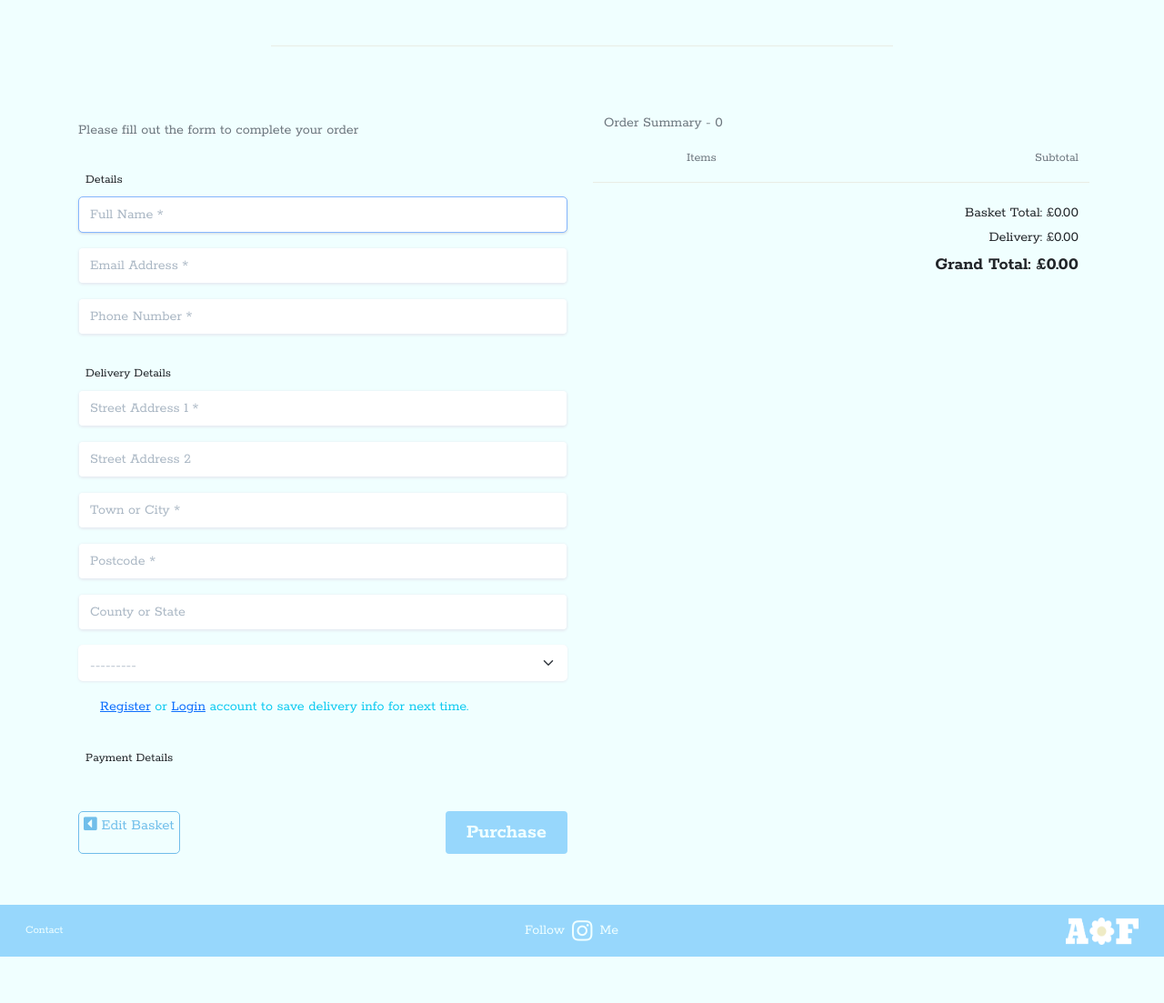
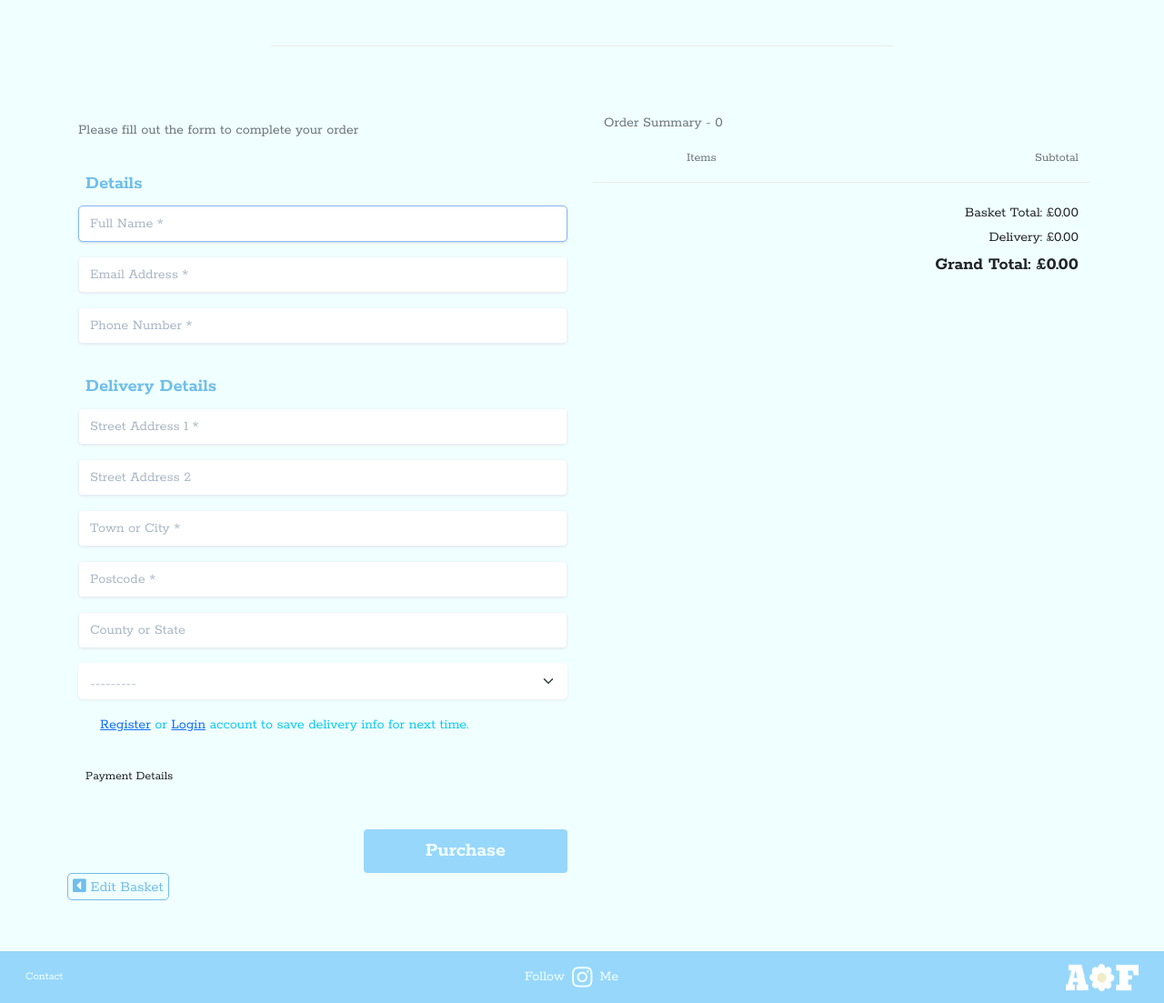
Before and after one commit to DevSteg/ab_flo_art, a Django app: template checkout/templates/checkout/checkout.html in a window 1280 px wide. Shown: the part 216-1319 px from the top of the page at 91% size. Before the commit the page ends 1268 px from the top, so only its background shows below. Run offline with Django 3.2, Linux system fonts and the light colour scheme; the template is opened without the code that fills it: values that come from a table or form of the project are taken from there, others are empty; some libraries are stand-ins or nearby versions.

Commit message:
Refactored the form buttons code

```diff
--- a/checkout/templates/checkout/checkout.html
+++ b/checkout/templates/checkout/checkout.html
@@ -21,13 +21,13 @@
             <form action="{% url 'checkout' %}" method="POST" id="payment-form">
                 {% csrf_token %}
                 <fieldset>
-                    <legend class="fieldset-label small text-black mt-3 px-2 w-auto">Details</legend>
+                    <legend class="fieldset-label text-bold text-sky mt-3 px-2 w-auto">Details</legend>
                     {{ order_form.full_name | as_crispy_field }}
                     {{ order_form.email | as_crispy_field }}
                     {{ order_form.phone_number | as_crispy_field }}
                 </fieldset>
                 <fieldset>
-                    <legend class="fieldset-label small text-black mt-3 px-2 w-auto">Delivery Details</legend>
+                    <legend class="fieldset-label text-bold text-sky mt-3 px-2 w-auto">Delivery Details</legend>
                     {{ order_form.street_address1 | as_crispy_field }}
                     {{ order_form.street_address2 | as_crispy_field }}
                     {{ order_form.town_city | as_crispy_field }}
@@ -36,7 +36,8 @@
                     {{ order_form.country | as_crispy_field }}
                     <div class="form-check form-check-inline float-right mr-0">
                         {% if user.is_authenticated %}
-                        <label for="save-info" class="form-check-label"> Save delivery info to your account?</label>
+                        <label for="save-info" class="form-check-label text-sky"> Save delivery info to your
+                            account?</label>
                         <input type="checkbox" class="form-check-input ml-2 mr-0" id="save-info" name="save-info">
                         {% else %}
                         <label class="form-check-label" for="save-info">
@@ -58,13 +59,13 @@
                     <input type="hidden" value="{{ client_secret }}" name="client_secret">
                 </fieldset>
                 <div class="row mt-4 mb-5">
-                    <div class="col-12 d-flex justify-content-between">
-                        <a href="{% url 'basket' %}" class="back-btn col-4 text-start">
-                            <span class="small"><i class="fas fa-caret-square-left"></i> Edit Basket</span>
-                        </a>
-                        <input type="submit" class="btn btn-large bg-sky col-3 ms-5 checkout-btn" id="purchase-btn"
+                    <div class="col-12 text-end">
+                        <input type="submit" class="btn btn-large bg-sky col-5 ms-5 checkout-btn" id="purchase-btn"
                             value="Purchase">
                     </div>
+                    <a href="{% url 'basket' %}" class="back-btn text-start">
+                        <span class="small"><i class="fas fa-caret-square-left"></i> Edit Basket</span>
+                    </a>
                 </div>
             </form>
         </div>
```
Also changed, not shown: basket/templates/basket/basket.html (+8 -8 lines), products/templates/products/add_product.html (+5 -5 lines), products/templates/products/edit_product.html (+5 -5 lines).
